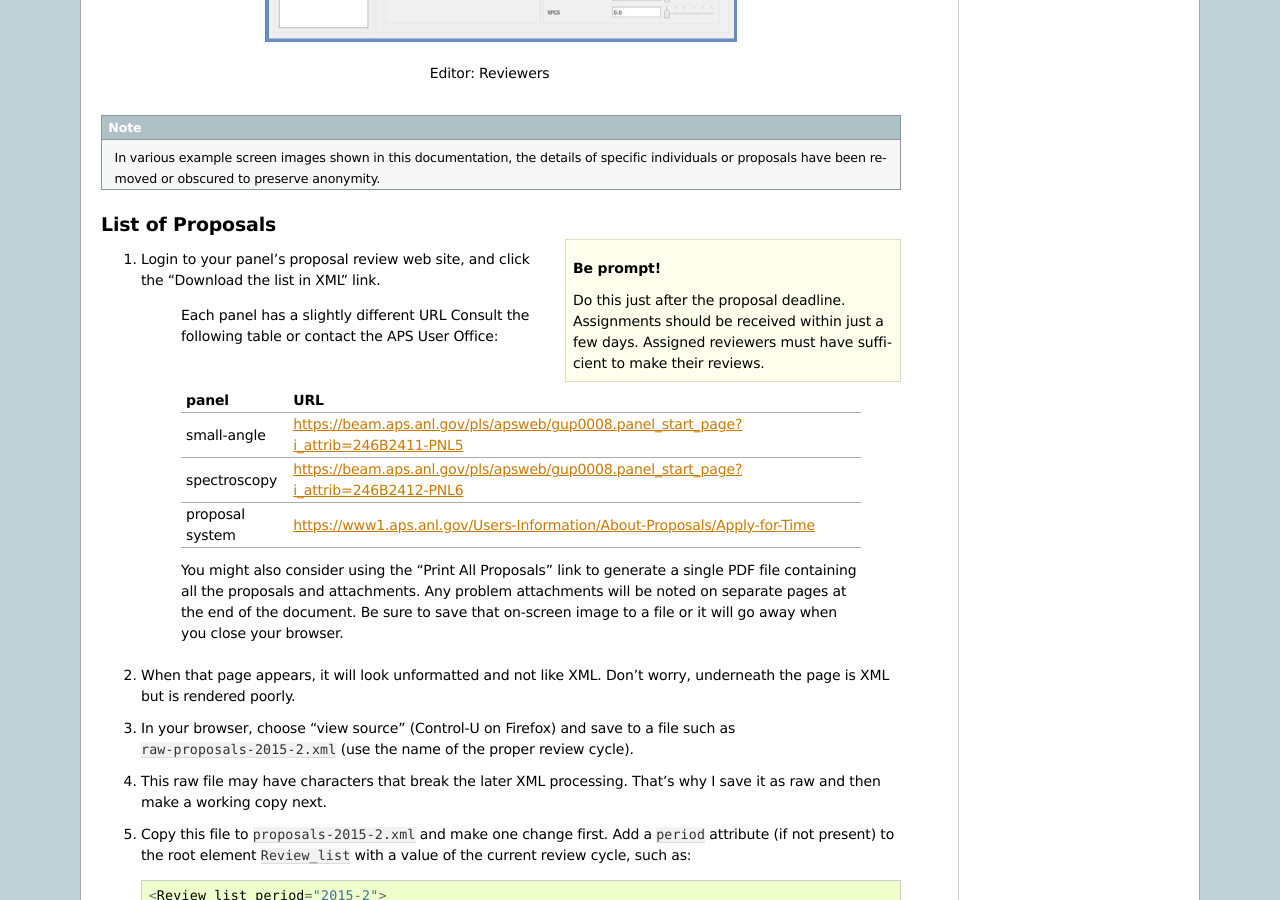
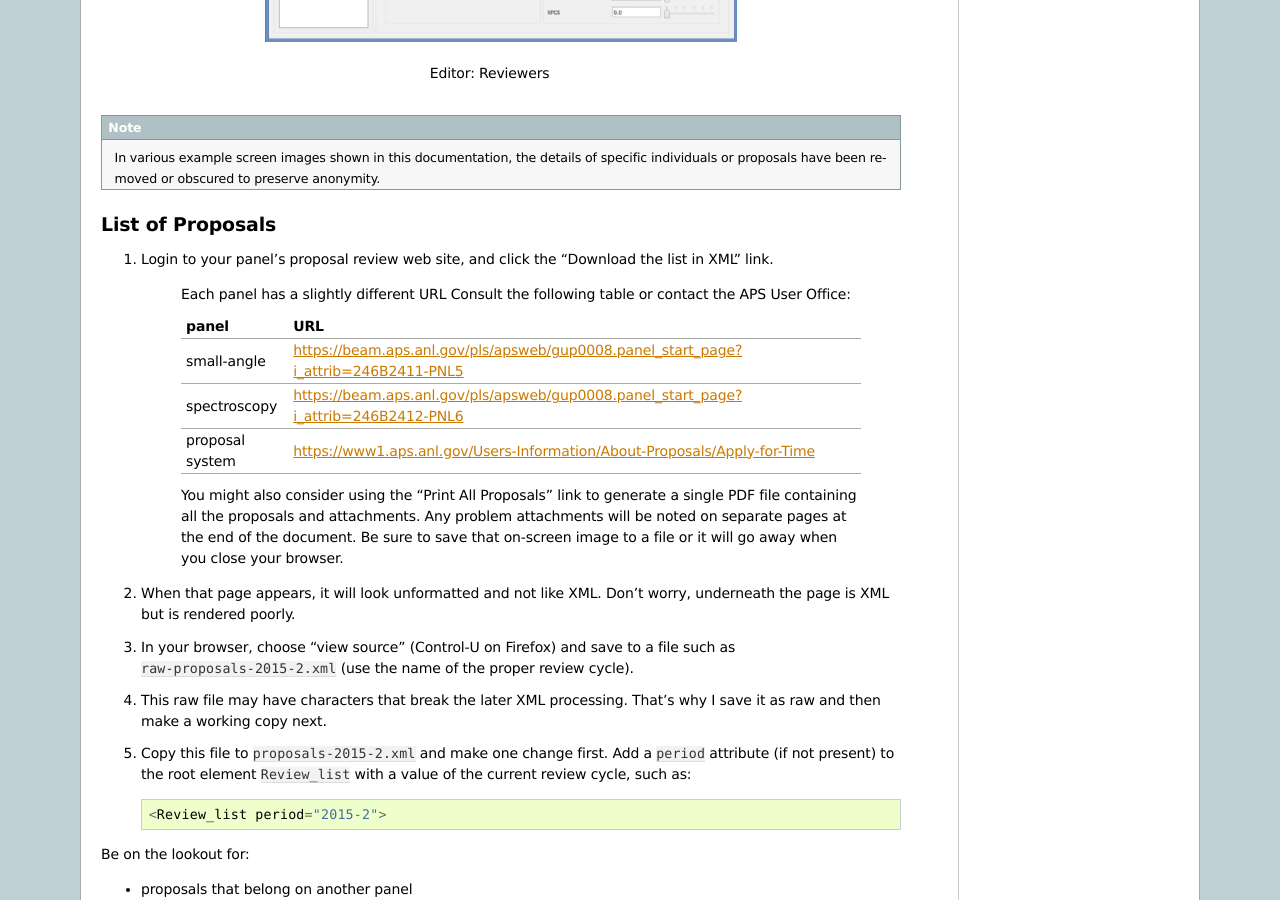
Before and after one commit to prjemian/assign_gup, a Sphinx documentation site: the page built from docs/source/instructions.rst, in a window 1280 px wide and 900 px high, scrolled down 1395 px. Built offline with Sphinx 7.4.7, drawn with Linux system fonts in a browser that asks for light colours; the version number could not be read and is left out.

```diff
--- a/docs/source/instructions.rst
+++ b/docs/source/instructions.rst
@@ -74,12 +74,6 @@
 List of Proposals
 ~~~~~~~~~~~~~~~~~
 
-.. sidebar:: Be prompt!
-
-   Do this just after the proposal deadline.
-   Assignments should be received within just a few days.
-   Assigned reviewers must have sufficient to make their reviews.
-
 #. Login to your panel's proposal review web site,
    and click the "Download the list in XML" link.
      Each panel has a slightly different URL
```
Also changed, not shown: other parts of docs/source/instructions.rst (+6 -0 lines).
